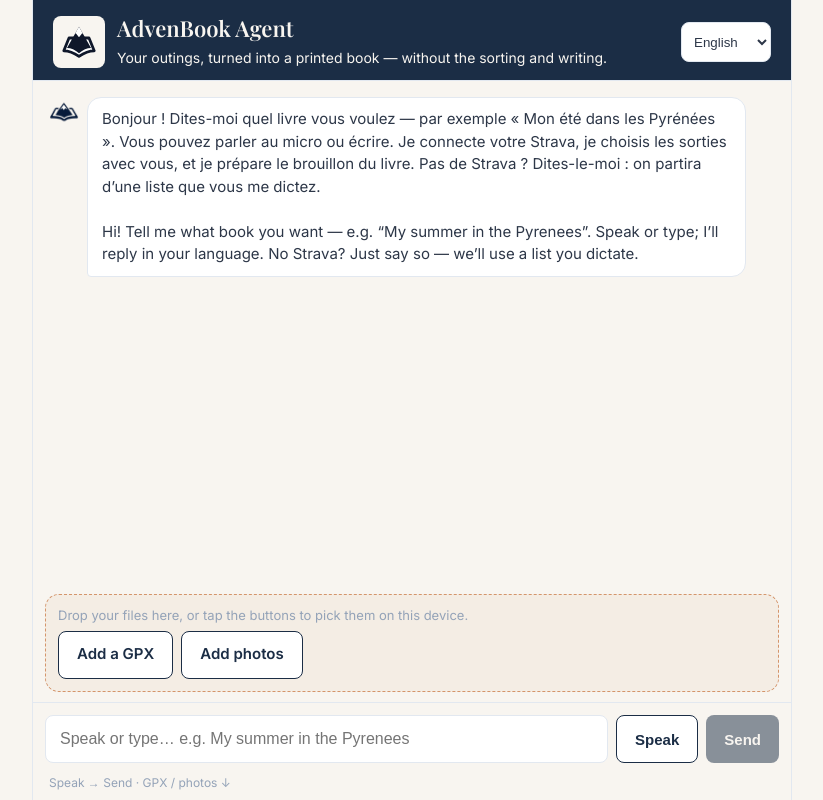
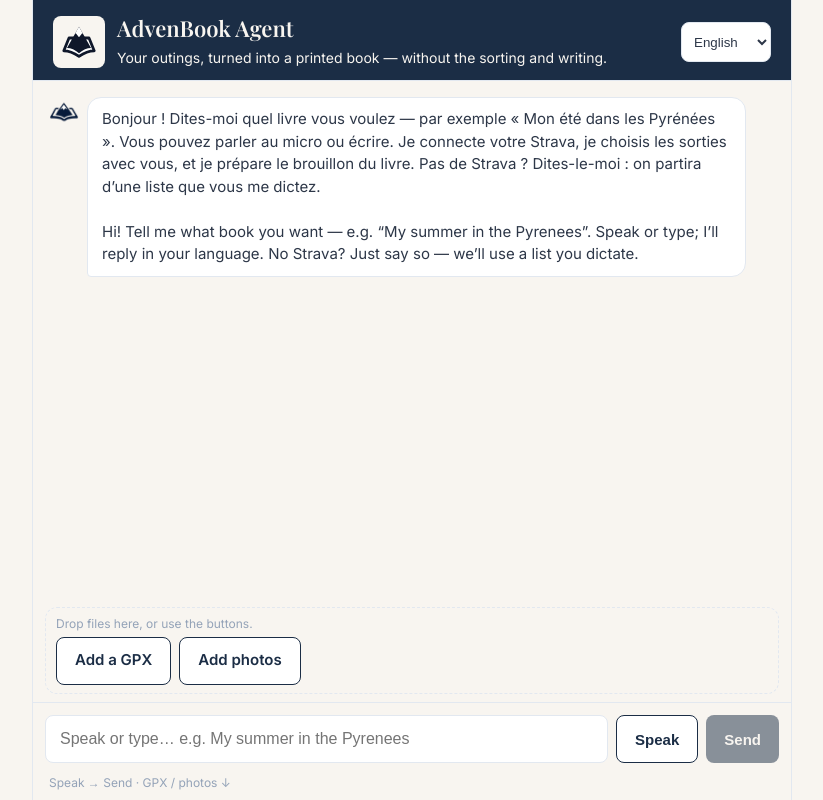
Before and after one commit to BenSeme/advenbook-agent, a Next.js app: page / in a window 1280 px wide. Shown: the whole page, without its empty margins (228-1051 px from the left). Built offline with nearby package versions, Linux system fonts and the light colour scheme; a web font is replaced by a local one.

Commit message:
Clear prepared photos from dropzone slim the panel

```diff
--- a/app/globals.css
+++ b/app/globals.css
@@ -103,7 +103,8 @@ form.composer input {
   .photo-grid { grid-template-columns: repeat(2, 1fr); }
   .check { padding: 10px 0; }
 }
-.files-panel { margin: 0 12px 10px; padding: 12px; border: 1.5px dashed var(--brand-accent); border-radius: 14px; background: var(--brand-paper); }
+.files-panel { margin: 0 12px 8px; padding: 8px 10px; border: 1px dashed var(--brand-soft); border-radius: 12px; background: transparent; }
+.files-panel:focus-within, .files-panel:hover { border-color: var(--brand-accent); background: var(--brand-paper); }
 .shell.dragging .files-panel { background: var(--brand-highlight-bg); border-color: var(--brand-deep); }
 .photo-strip { display: flex; gap: 8px; align-items: center; overflow-x: auto; padding: 8px 2px; -webkit-overflow-scrolling: touch; }
 .photo-strip img { width: 52px; height: 52px; object-fit: cover; border-radius: 8px; border: 1px solid var(--brand-line); flex: none; }
--- a/app/page.tsx
+++ b/app/page.tsx
@@ -432,6 +432,10 @@ export default function Home() {
       }
       if (free.length) lines.push(`- Photos libres : ${free.join(", ")}`);
       if (lines.length === 0) throw new Error("Aucune photo envoyée");
+      // Prepared photos leave the dropzone: they belong to the book now.
+      // Only photos whose upload failed stay, with their status visible.
+      setPhotos((prev) => prev.filter((p) => !uploaded.has(p.id)));
+      for (const id of uploaded.keys()) photoFiles.current.delete(id);
       setPhotosOpen(false);
       await send(
         `Voici les photos préparées pour le livre (garde/photo_urls, recopie les liens sans les modifier). Rattachées :\n${lines.join("\n")}\nPlace toi-même les photos libres (rattachées à la bonne sortie, en pleine page, ou en page photo à part) et dis-moi en une ligne ce que tu as fait. Au moins 25% des photos en pleine page, sur au moins 25% des sorties qui ont des photos.`,
@@ -946,12 +950,27 @@ export default function Home() {
           }
         }}
       >
-        <p style={{ margin: "0 0 8px", fontSize: 13, color: "var(--brand-muted)" }}>
+        <p
+          style={{ margin: "0 0 6px", fontSize: 12, color: "var(--brand-muted)" }}
+          title={
+            device === "iphone"
+              ? t(lang, "hintIPhone")
+              : device === "android"
+                ? t(lang, "hintAndroid")
+                : t(lang, "hintDesktop")
+          }
+        >
           {device === "iphone"
-            ? t(lang, "hintIPhone")
+            ? lang === "en"
+              ? "iPhone — Photos opens directly."
+              : "iPhone — la photothèque s’ouvre directement."
             : device === "android"
-              ? t(lang, "hintAndroid")
-              : t(lang, "hintDesktop")}
+              ? lang === "en"
+                ? "Android — your gallery opens directly."
+                : "Android — la galerie s’ouvre directement."
+              : lang === "en"
+                ? "Drop files here, or use the buttons."
+                : "Glissez des fichiers ici, ou utilisez les boutons."}
         </p>
         <div className="row" style={{ marginTop: 0 }}>
           <label className="btn secondary" style={{ cursor: "pointer" }}>
```
